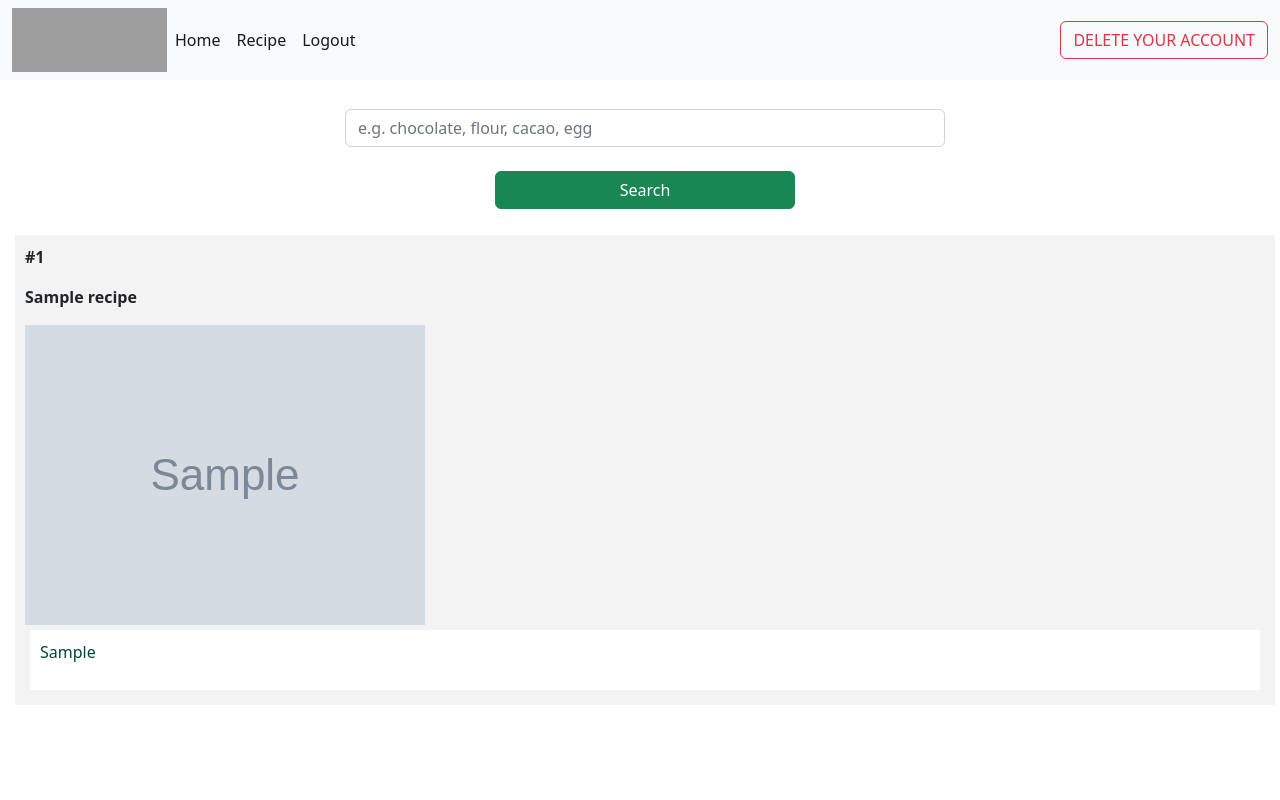
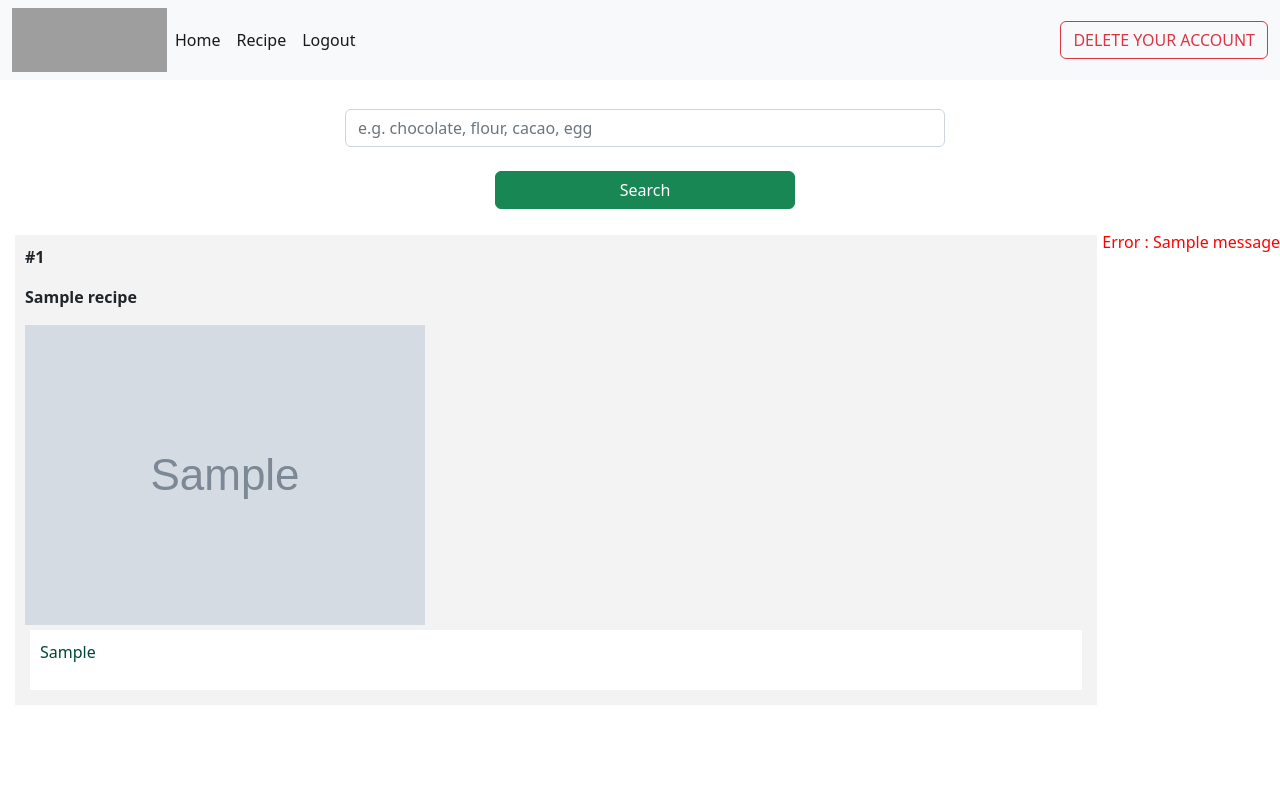
Before and after one commit to marcin-dolowy/pjf-calorie-calculator, a Flask app: page /recipe in a window 1280 px wide. Run offline with Flask 2, Linux system fonts and the light colour scheme; a user stored in the database is signed in; tables that the repository leaves empty hold one stand-in row (values such as "Sample post"); grey boxes marked "Sample" are stand-in pictures; one stand-in notice (Sample message) is shown; grey boxes are pictures that could not be loaded.

Commit message:
Add flask message to recipe.html

```diff
--- a/templates/recipe.html
+++ b/templates/recipe.html
@@ -43,6 +43,11 @@
                 </div>
             </div>
         {% endfor %}
+
+        {% for message in get_flashed_messages() %}
+            <p style="color: red;">Error : {{ message }}</p>
+        {% endfor %}
+
     </div>
 
 {% endblock %}
```
